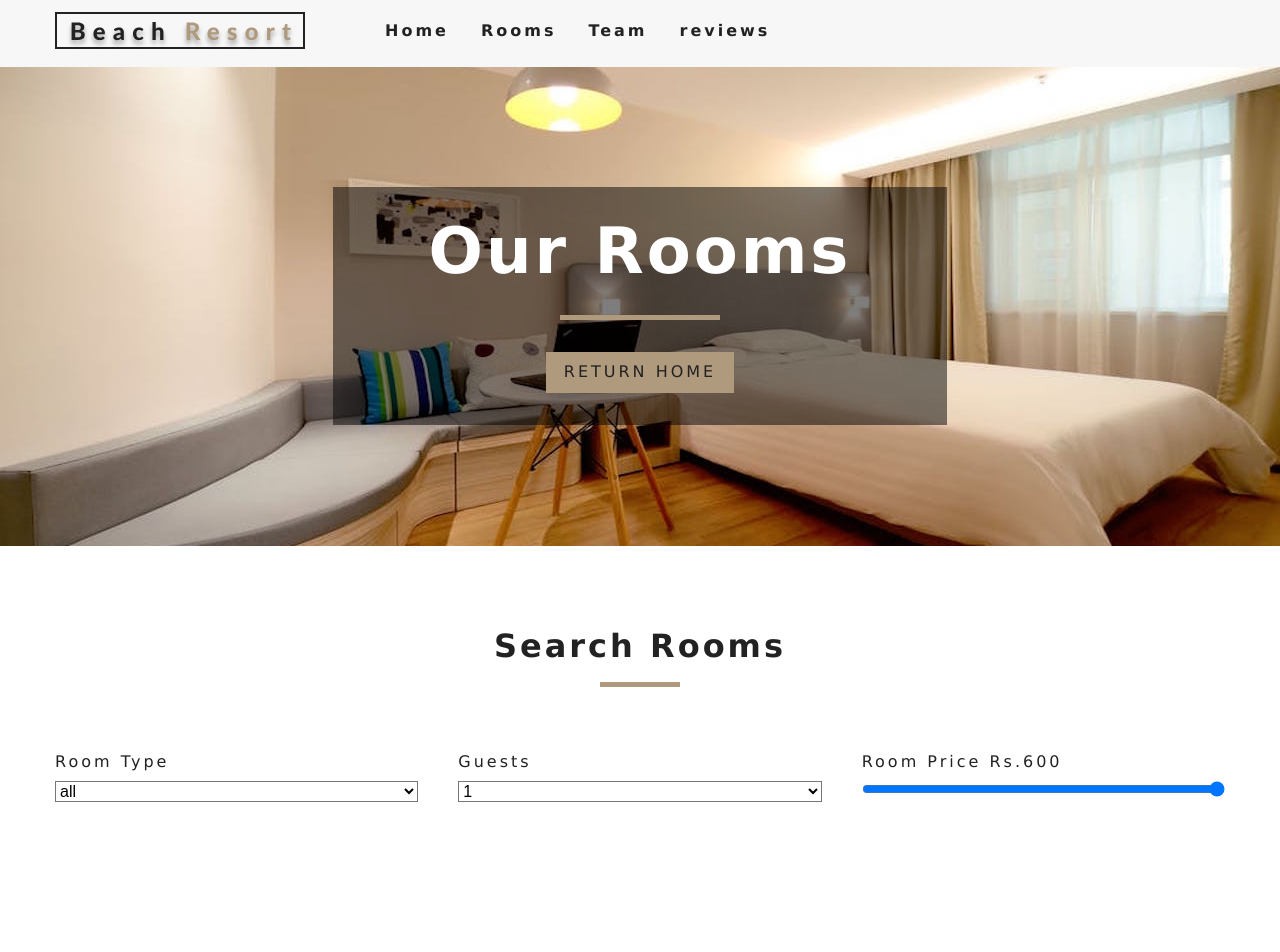
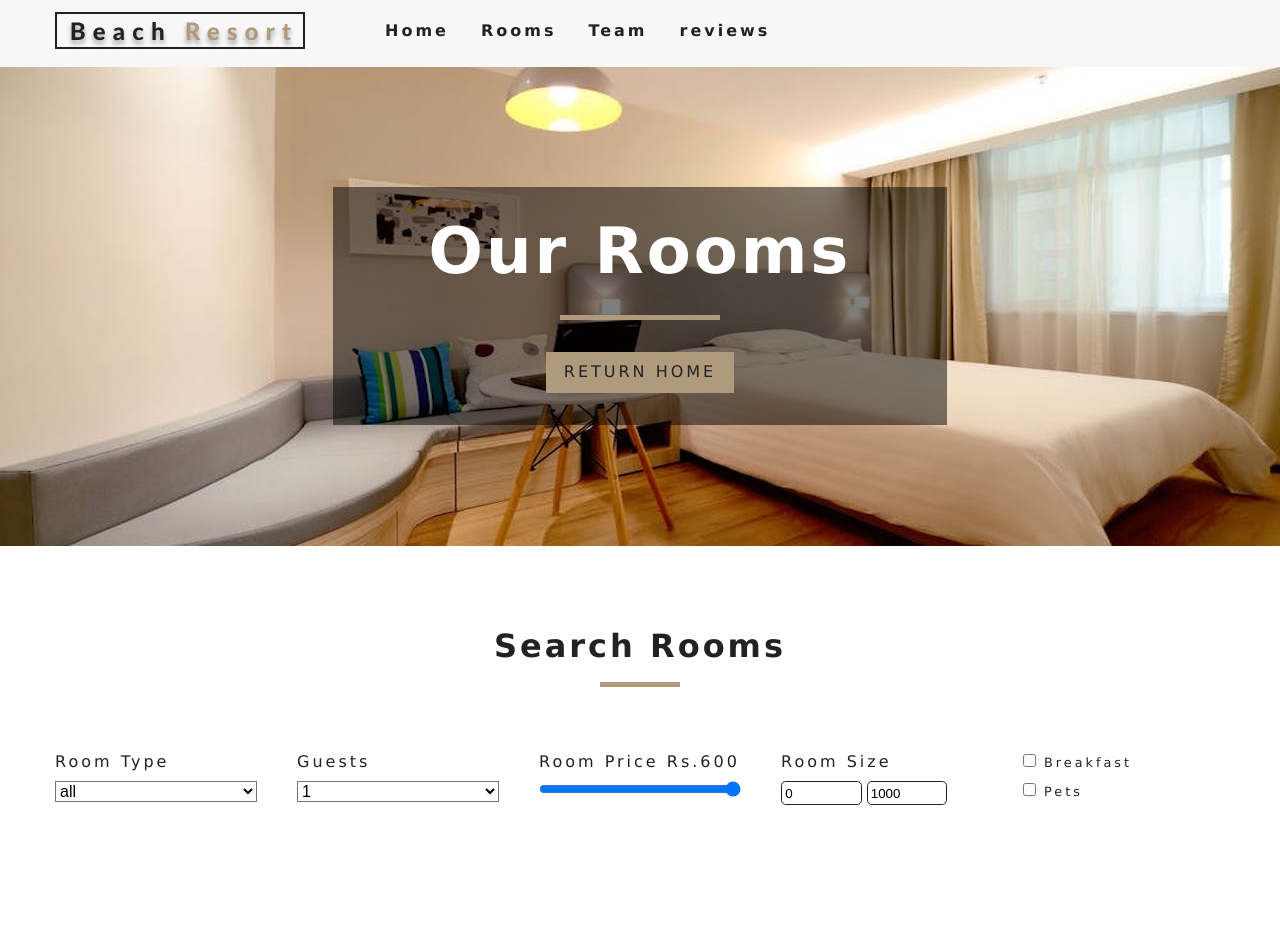
Before and after one commit to nandinee33/luxurious-resort-site, a React (Create React App) app in the folder resort/: page /rooms in a window 1280 px wide. Shown: the top 952 px of the page. Built offline with nearby package versions, Linux system fonts and the light colour scheme.

Commit message:
complete room filter

```diff
--- a/resort/src/components/RoomsFilter.js
+++ b/resort/src/components/RoomsFilter.js
@@ -95,6 +95,51 @@
                 </div>
                 {/* end of room price*/}
 
+                {/* size */}
+                <div className="form-group">
+                <label htmlFor="price">room size </label>
+                <div className="size-inputs">
+                    <input
+                    type="number"
+                    name="minSize"
+                    value={minSize}
+                    onChange={handleChange}
+                    className="size-input"
+                    />
+                    <input
+                    type="number"
+                    name="maxSize"
+                    value={maxSize}
+                    onChange={handleChange}
+                    className="size-input"
+                    />
+                </div>
+                </div>
+                {/* end of select type */}
+
+                {/* extras */}
+                <div className="form-group">
+                <div className="single-extra">
+                    <input
+                    type="checkbox"
+                    name="breakfast"
+                    id="breakfast"
+                    checked={breakfast}
+                    onChange={handleChange}
+                    />
+                    <label htmlFor="breakfast">breakfast</label>
+                </div>
+                <div className="single-extra">
+                    <input
+                    type="checkbox"
+                    name="pets"
+                    checked={pets}
+                    onChange={handleChange}
+                    />
+                    <label htmlFor="breakfast">pets</label>
+                </div>
+                </div>
+                {/* end of extras type */}
 
             </form>
         </section>
```
